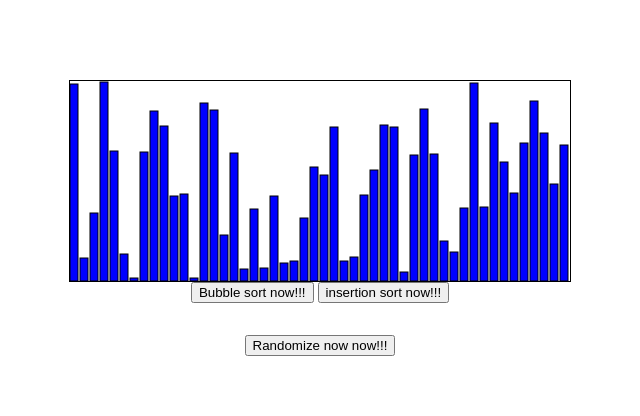
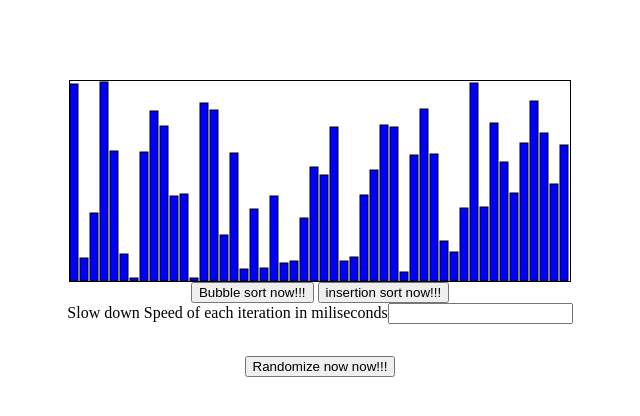
Before and after one commit to oshin94/Sorting_Algorithms_Visualization, a Flask app: page / in a window 1280 px wide. Shown: the top 416 px of the page, without its empty margins (320-960 px from the left). Run offline with Flask 2, Linux system fonts and the light colour scheme.

Commit message:
changes made to render and sort

```diff
--- a/Javascript/static/render.js
+++ b/Javascript/static/render.js
@@ -30,6 +30,7 @@ window.onload = function(){
 function bubble_sort(){
 	swapd=true;
 
+	speed = document.getElementById("speed").value;
 	runLoop = async () => {
 		k=0
 		m=0
@@ -39,7 +40,7 @@ function bubble_sort(){
 			m++
 			for(var j=0; j<num_of_bar; j++){
 				m++
-				await new Promise( resolve => setTimeout( resolve, 1 ) )
+				await new Promise( resolve => setTimeout( resolve, speed ) )
 				if ((j+1)<num_of_bar && height[j]>height[j+1]){
 					ele = document.getElementById(j);
 					console.log("\nelement before change: ",ele);
@@ -82,7 +83,8 @@ function bubble_sort(){
 
 
 function insertion_sort(){
-
+	speed = document.getElementById("speed").value;
+	console.log("Speed is: ",speed);
 	runLoop = async () => {
 		k=0
 		//for i in range(1, len(x)-1):
@@ -93,7 +95,7 @@ function insertion_sort(){
 			for (var j=i;j>0;j--){
 				k++
 				console.log("j is: ", j)
-				await new Promise( resolve => setTimeout( resolve, 1 ) )
+				await new Promise( resolve => setTimeout( resolve, speed ) )
 				if (height[j]<height[j-1]){
 					ele = document.getElementById(j);
 					console.log("\nelement before change: ",ele);
--- a/Javascript/templates/sort.html
+++ b/Javascript/templates/sort.html
@@ -12,6 +12,7 @@
 		<div style="text-align:center">
 			<button onclick="bubble_sort()">Bubble sort now!!!</button>
 			<button onclick="insertion_sort()">insertion sort now!!!</button>
+			<br>Slow down Speed of each iteration in miliseconds<input type="text" id="speed">
 			<p id="info" style="font-size:200%"><p>
 		</div>
 		<div style="text-align:center">
```
